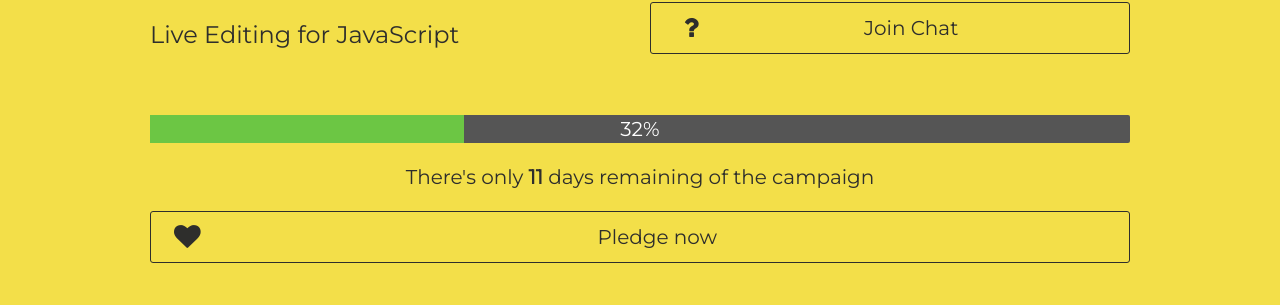
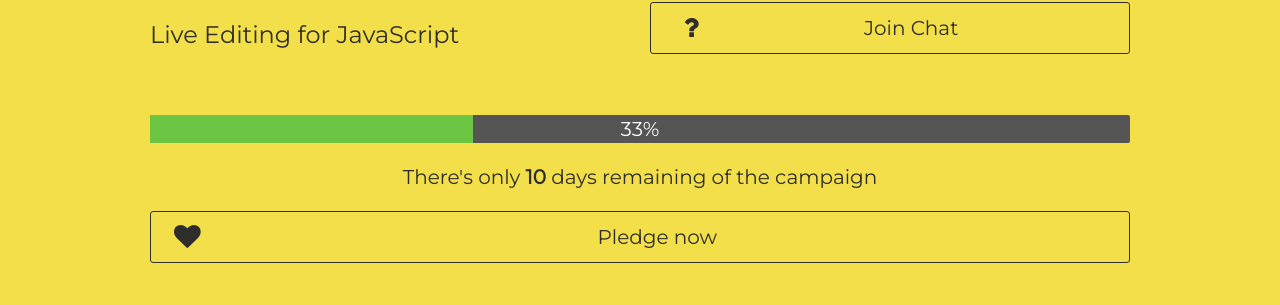
Before and after one commit to stereokai/amok, a Jekyll site: the page built from index.html, in a window 1280 px wide and 900 px high. Shown: the part 238-543 px from the top of the window. Built offline with Jekyll 4.4.1, drawn with Linux system fonts in a browser that asks for light colours; nearby versions of some CDN libraries; library files that are not in the unit come from our copies.

Commit message:
Update funding progress (33%)

```diff
--- a/index.html
+++ b/index.html
@@ -33,13 +33,13 @@ title: Live Editing for JavaScript
 
   <div class="container">
     <div class="progress">
-      <span class="progress-meter" style="width: 32%"></span>
+      <span class="progress-meter" style="width: 33%"></span>
       <p class="progress-text">
-        32%
+        33%
       </p>
     </div>
 
-    <p>There's only <strong>11</strong> days remaining of the campaign</p>
+    <p>There's only <strong>10</strong> days remaining of the campaign</p>
     <a href="https://www.bountysource.com/teams/amok/fundraiser" class="btn btn-block btn-inverse">
       <i class="fa fa-heart fa-lg pull-left"></i> Pledge now
     </a>
```
